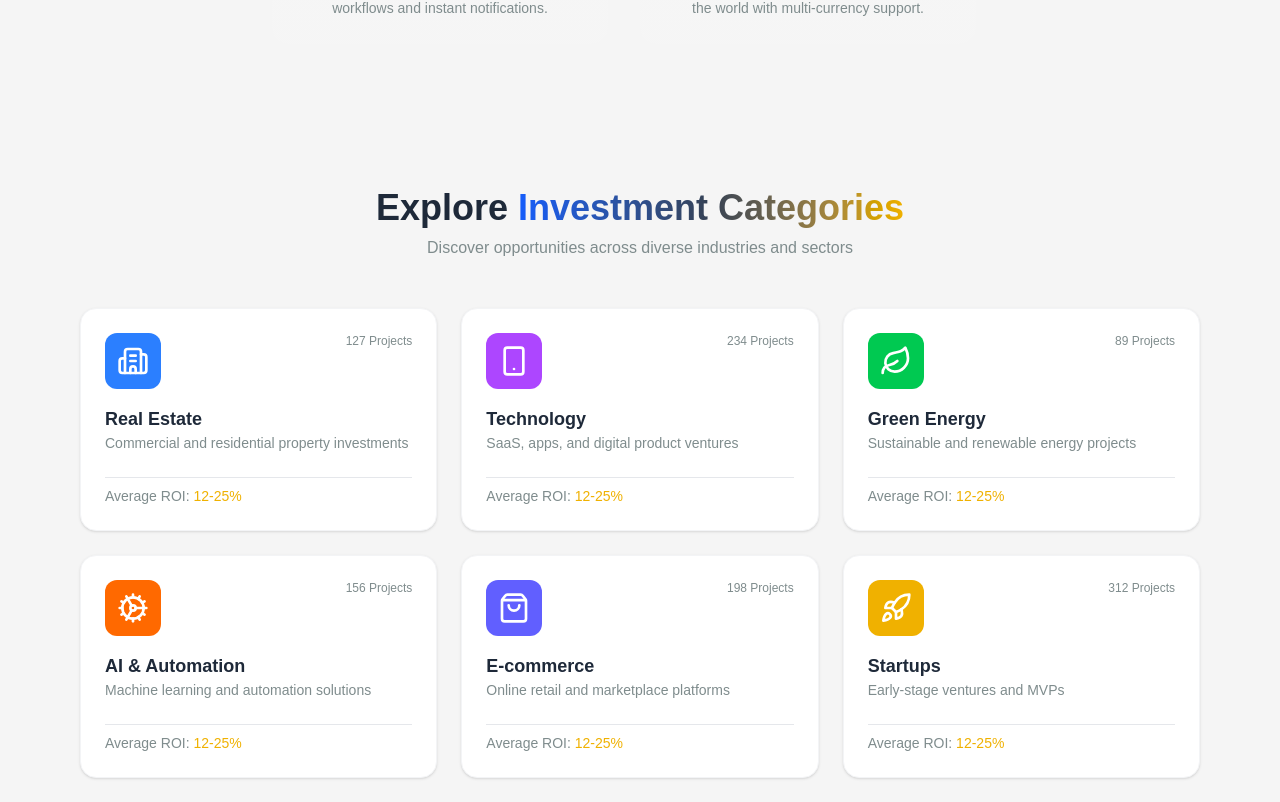
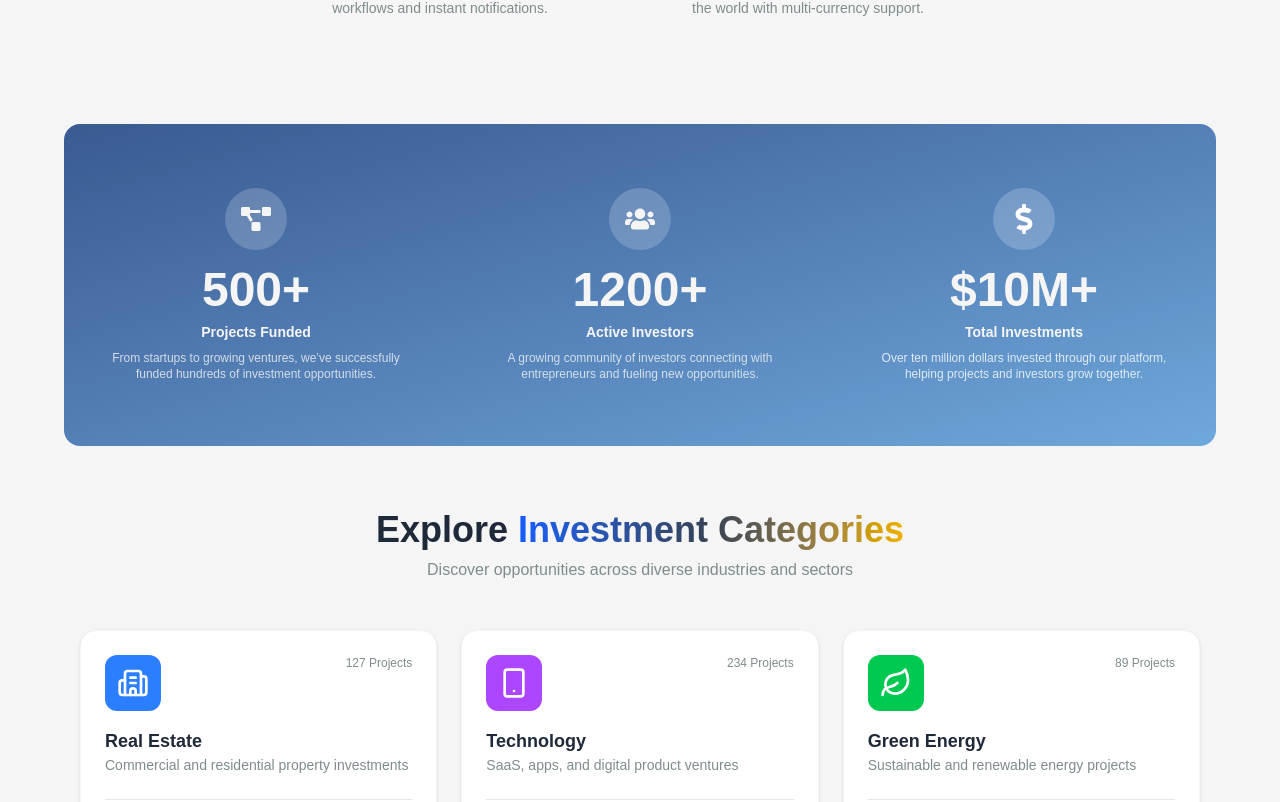
Before and after one commit to omarahmedfcb/sharkstage, a Next.js app: page / in a window 1280 px wide. Shown: the part 1278-2080 px from the top of the page. Built offline with nearby package versions, Linux system fonts and the light colour scheme.

Commit message:
adding count up hook

```diff
--- a/app/(main)/page.jsx
+++ b/app/(main)/page.jsx
@@ -1,6 +1,7 @@
 import FeaturesSection from "../components/FeaturesSection";
 import Hero from "../components/Hero";
 import InvestmentCategories from "../components/InvestmentCategories";
+import Numbers from "../components/Numbers";
 import WhyChooseSection from "../components/WhyChooseSection";
 
 export default function Home() {
@@ -8,6 +9,7 @@ export default function Home() {
     <>
       <Hero />
       <WhyChooseSection />
+      <Numbers />
       <InvestmentCategories />
       <FeaturesSection />
     </>
--- a/app/components/Footer.jsx
+++ b/app/components/Footer.jsx
@@ -93,7 +93,7 @@ export default function Footer() {
           <ul className="space-y-2 text-sm">
             <li>📍 123 Investment Street, Finance District, NY 10001</li>
             <li>📞 +1 (555) 123-4567</li>
-            <li>✉️ contact@investventure.com</li>
+            <li>✉️ contact@sharkstage.com</li>
           </ul>
         </div>
       </div>
--- /dev/null
+++ b/app/components/Numbers.jsx
@@ -0,0 +1,55 @@
+"use client";
+import { useEffect, useRef, useState } from "react";
+import { FaProjectDiagram, FaUsers, FaDollarSign } from "react-icons/fa";
+import { useCountUp } from "../hooks/useCountUp";
+import { useInView } from "framer-motion";
+function Numbers() {
+  const ref = useRef(null);
+  const inView = useInView(ref, { threshold: 0.5 });
+  const projects = useCountUp(500, 2000, inView);
+  const investors = useCountUp(1200, 2000, inView);
+  const investments = useCountUp(10, 2000, inView);
+  return (
+    <section ref={ref} className="bg-background">
+      <div className="bg-gradient-to-br from-primary to-secondary text-background rounded-2xl max-w-6xl mx-auto text-center px-4 grid sm:grid-cols-3 gap-8">
+        <div className="py-8 md:py-16 flex flex-col items-center">
+          <div className="p-4 bg-background/20 rounded-full mb-4">
+            <FaProjectDiagram className="text-3xl text-background" />
+          </div>
+          <h3 className="text-5xl font-bold mb-2">{projects}+</h3>
+          <p className="text-sm font-semibold mb-2">Projects Funded</p>
+          <p className="text-xs text-background/80 max-w-xs">
+            From startups to growing ventures, we’ve successfully funded
+            hundreds of investment opportunities.
+          </p>
+        </div>
+
+        <div className="py-8 md:py-16 flex flex-col items-center">
+          <div className="p-4 bg-background/20 rounded-full mb-4">
+            <FaUsers className="text-3xl text-background" />
+          </div>
+          <h3 className="text-5xl font-bold mb-2">{investors}+</h3>
+          <p className="text-sm font-semibold mb-2">Active Investors</p>
+          <p className="text-xs text-background/80 max-w-xs">
+            A growing community of investors connecting with entrepreneurs and
+            fueling new opportunities.
+          </p>
+        </div>
+
+        <div className="py-8 md:py-16 flex flex-col items-center">
+          <div className="p-4 bg-white/20 rounded-full mb-4">
+            <FaDollarSign className="text-3xl text-white" />
+          </div>
+          <h3 className="text-5xl font-bold mb-2">${investments}M+</h3>
+          <p className="text-sm font-semibold mb-2">Total Investments</p>
+          <p className="text-xs text-white/80 max-w-xs">
+            Over ten million dollars invested through our platform, helping
+            projects and investors grow together.
+          </p>
+        </div>
+      </div>
+    </section>
+  );
+}
+
+export default Numbers;
--- /dev/null
+++ b/app/hooks/useCountUp.jsx
@@ -0,0 +1,32 @@
+import { useState, useEffect, useRef } from "react";
+
+export function useCountUp(target, duration = 2000, inView) {
+  const [count, setCount] = useState(0);
+  const hasAnimated = useRef(false);
+
+  useEffect(() => {
+    if (!inView) {
+      console.log(inView);
+      return;
+    }
+    // hasAnimated.current = true;
+
+    let start = null;
+
+    function animate(timestamp) {
+      if (!start) start = timestamp;
+      const progress = timestamp - start;
+      const newNumber = Math.min(
+        Math.floor((progress / duration) * target),
+        target
+      );
+      setCount(newNumber);
+
+      if (newNumber < target) requestAnimationFrame(animate);
+    }
+
+    requestAnimationFrame(animate);
+  }, [target, duration, inView]);
+
+  return count;
+}
```
